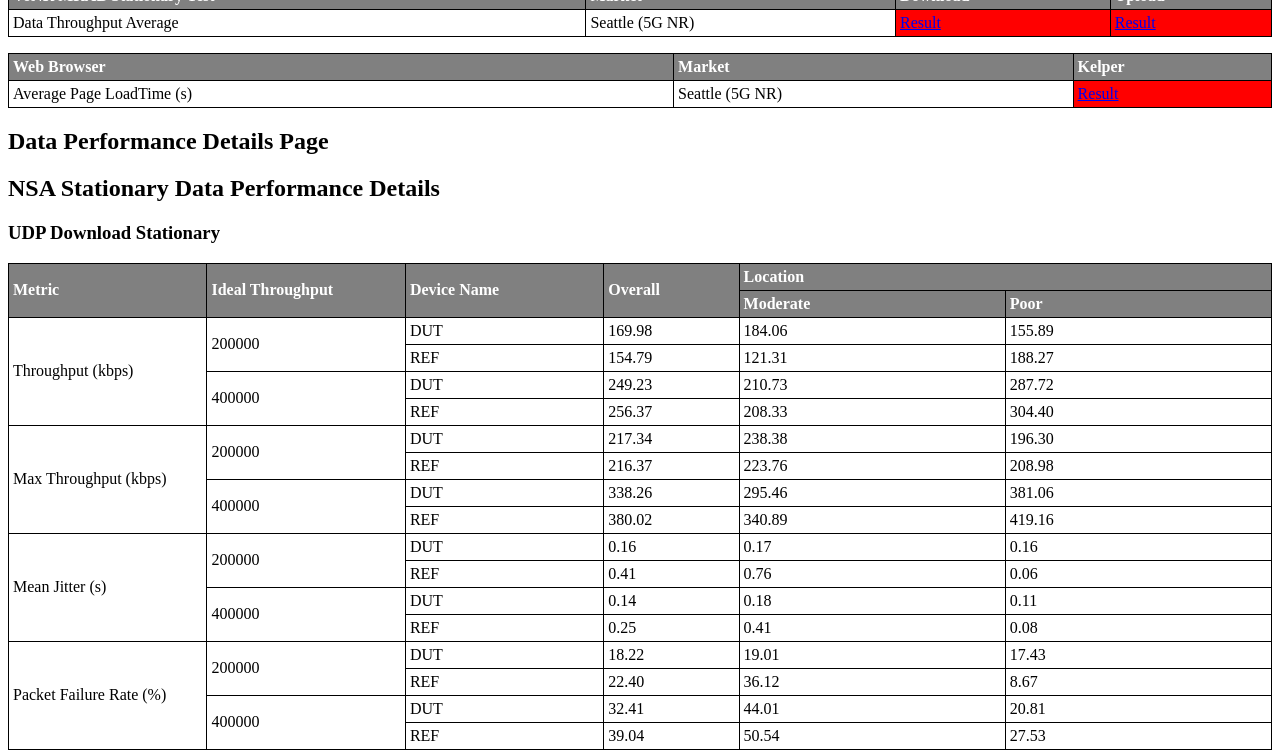
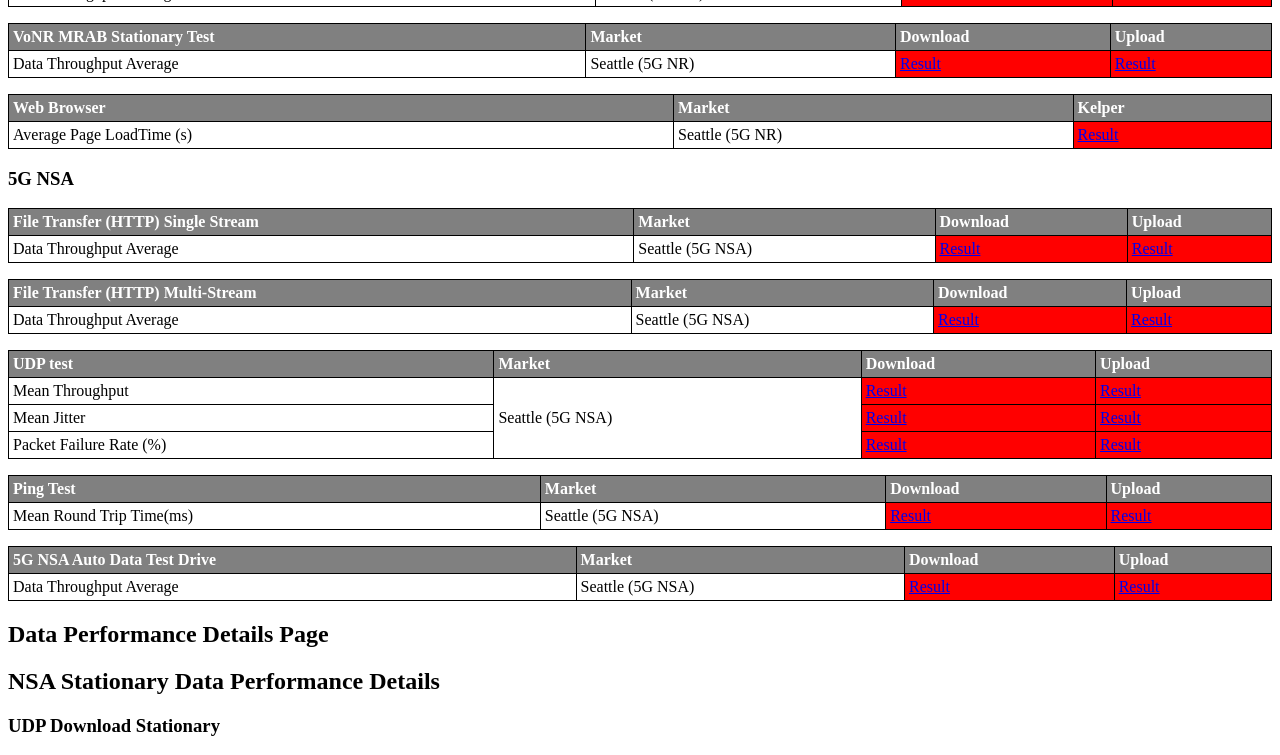
Before and after one commit to LiJieSu0/Fit4Launch_Report, a React (Create React App) app in the folder report-generator-app/: page / in a window 1280 px wide. Shown: the part 2260-3015 px from the top of the page. Built offline with nearby package versions, Linux system fonts and the light colour scheme; what chartjs-plugin-datalabels would draw is missing.

Commit message:
add nsa summary table

```diff
--- a/report-generator-app/src/ReportDetails/DataPerformance/DpSummaryPage.js
+++ b/report-generator-app/src/ReportDetails/DataPerformance/DpSummaryPage.js
@@ -212,10 +212,124 @@ function DpSummaryPage() {
     ],
   };
 
+  // NSA DATA
+    const httpNSASSData = {
+    headers: [
+      { label: "File Transfer (HTTP) Single Stream", rowSpan: 2 },
+      { label: "Market", rowSpan: 2 },
+      { label: "Download", rowSpan: 1 },
+      { label: "Upload", rowSpan: 1 },
+    ],
+    rows: [
+      {
+        cells: [
+          { label: "Data Throughput Average" },
+          { label: "Seattle (5G NSA)" },
+          {label:'Result',className:'average-fail',link:'#'},
+          {label:'Result',className:'average-fail',link:'#'}
+        ],
+      },
+    ],
+  };
+
+  const httpNSAMSData = {
+    headers: [
+      { label: "File Transfer (HTTP) Multi-Stream", rowSpan: 2 },
+      { label: "Market", rowSpan: 2 },
+      { label: "Download", rowSpan: 1 },
+      { label: "Upload", rowSpan: 1 },
+    ],
+    rows: [
+      {
+        cells: [
+          { label: "Data Throughput Average" },
+          { label: "Seattle (5G NSA)" },
+          {label:'Result',className:'average-fail',link:'#'},
+          {label:'Result',className:'average-fail',link:'#'}
+        ],
+      },
+    ],
+  };
+
+  const udpNSAData = {
+    headers: [
+      { label: "UDP test", rowSpan: 2 },
+      { label: "Market", rowSpan: 2 },
+      { label: "Download", rowSpan: 1 },
+      { label: "Upload", rowSpan: 1 },
+    ],
+    rows: [
+      {
+        cells: [
+          { label: "Mean Throughput" },
+          { label: "Seattle (5G NSA)", rowSpan: 3 },
+          {label:'Result',className:'average-fail',link:'#'},
+          {label:'Result',className:'average-fail',link:'#'}
+        ],
+      },
+      {
+        cells: [
+          { label: "Mean Jitter" },
+          null, // Placeholder for the merged 'Market' cell
+          { label: "Result", className: "average-fail", link: "#" },
+          { label: "Result", className: "average-fail", link: "#" },
+        ],
+      },
+      {
+        cells: [
+          { label: "Packet Failure Rate (%)" },
+          null, // Placeholder for the merged 'Market' cell
+          { label: "Result", className: "average-fail", link: "#" },
+          { label: "Result", className: "average-fail", link: "#" },
+        ],
+      },
+    ],
+  };
+
+  const pingNSAData = {
+    headers: [
+      { label: "Ping Test", rowSpan: 2 },
+      { label: "Market", rowSpan: 2 },
+      { label: "Download", rowSpan: 1 },
+      { label: "Upload", rowSpan: 1 },
+    ],
+    rows: [
+      {
+        cells: [
+          { label: "Mean Round Trip Time(ms)" },
+          { label: "Seattle (5G NSA)" },
+          {label:'Result',className:'average-fail',link:'#'},
+          {label:'Result',className:'average-fail',link:'#'}
+        ],
+      },
+    ],
+  };
+  const mobiltyNSAData = {
+    headers: [
+      { label: "5G NSA Auto Data Test Drive", rowSpan: 2 },
+      { label: "Market", rowSpan: 2 },
+      { label: "Download", rowSpan: 1 },
+      { label: "Upload", rowSpan: 1 },
+    ],
+    rows: [
+      {
+        cells: [
+          { label: "Data Throughput Average" },
+          { label: "Seattle (5G NSA)" },
+          {label:'Result',className:'average-fail',link:'#'},
+          {label:'Result',className:'average-fail',link:'#'}
+        ],
+      },
+    ],
+  };
+
+
+
   return (
     <div>
       <div className='page-content'>
         <h2>Data Performance Summary Page</h2>
+        <h3>5G SA</h3>
         <DpSummaryTable tableData={httpSSData} />
         <DpSummaryTable tableData={httpMSData} />
         <DpSummaryTable tableData={udpData} />
@@ -230,6 +344,16 @@ function DpSummaryPage() {
         <DpSummaryTable tableData={mrabData} />
         <DpSummaryTable tableData={webBrowserData} />
       </div>
+      <div className='page-content'>
+        <h3>5G NSA</h3>
+        <DpSummaryTable tableData={httpNSASSData} />
+        <DpSummaryTable tableData={httpNSAMSData} />
+        <DpSummaryTable tableData={udpNSAData} />
+        <DpSummaryTable tableData={pingNSAData} />
+        <DpSummaryTable tableData={mobiltyNSAData} />
+
+      </div>
+
     </div>
   );
 }
```
